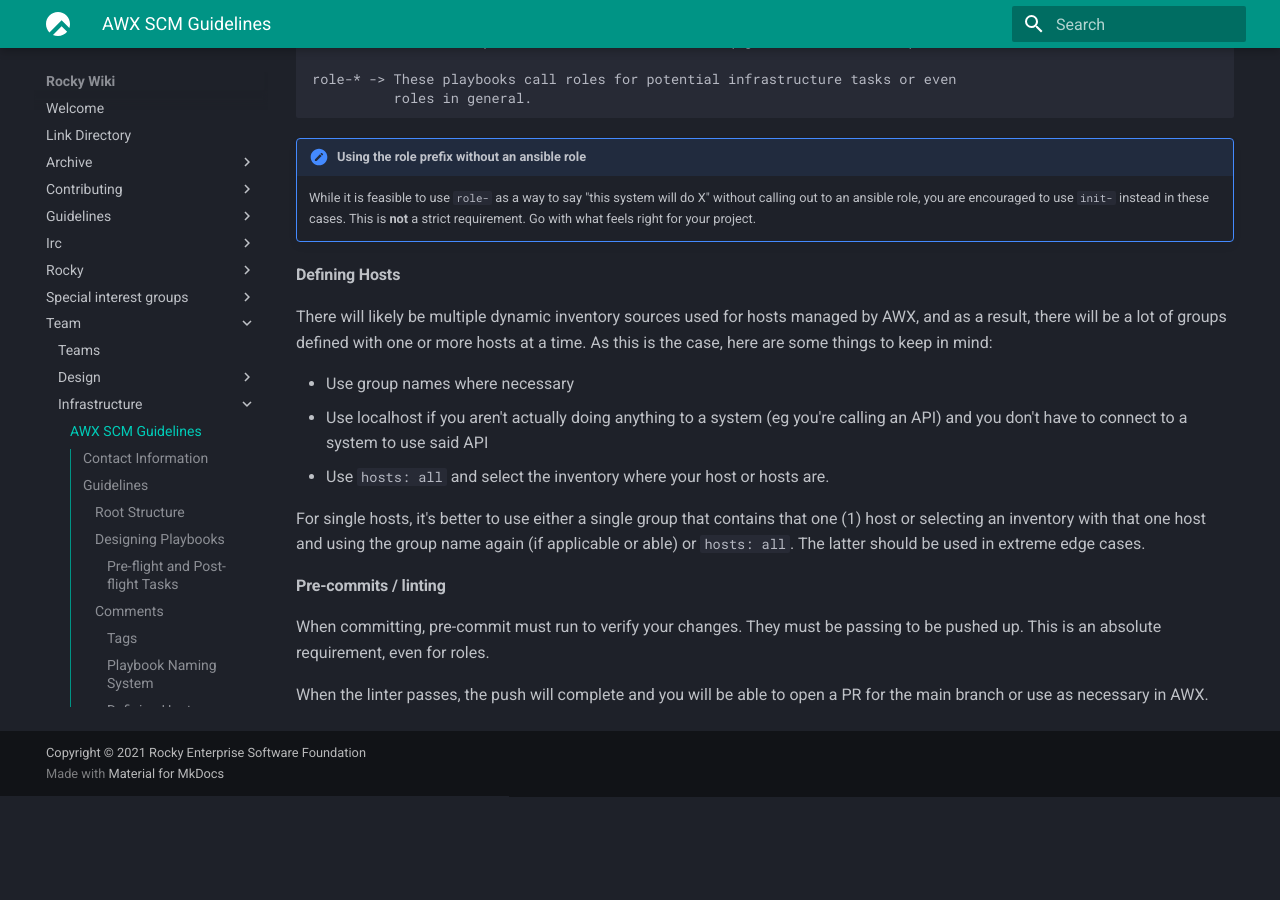
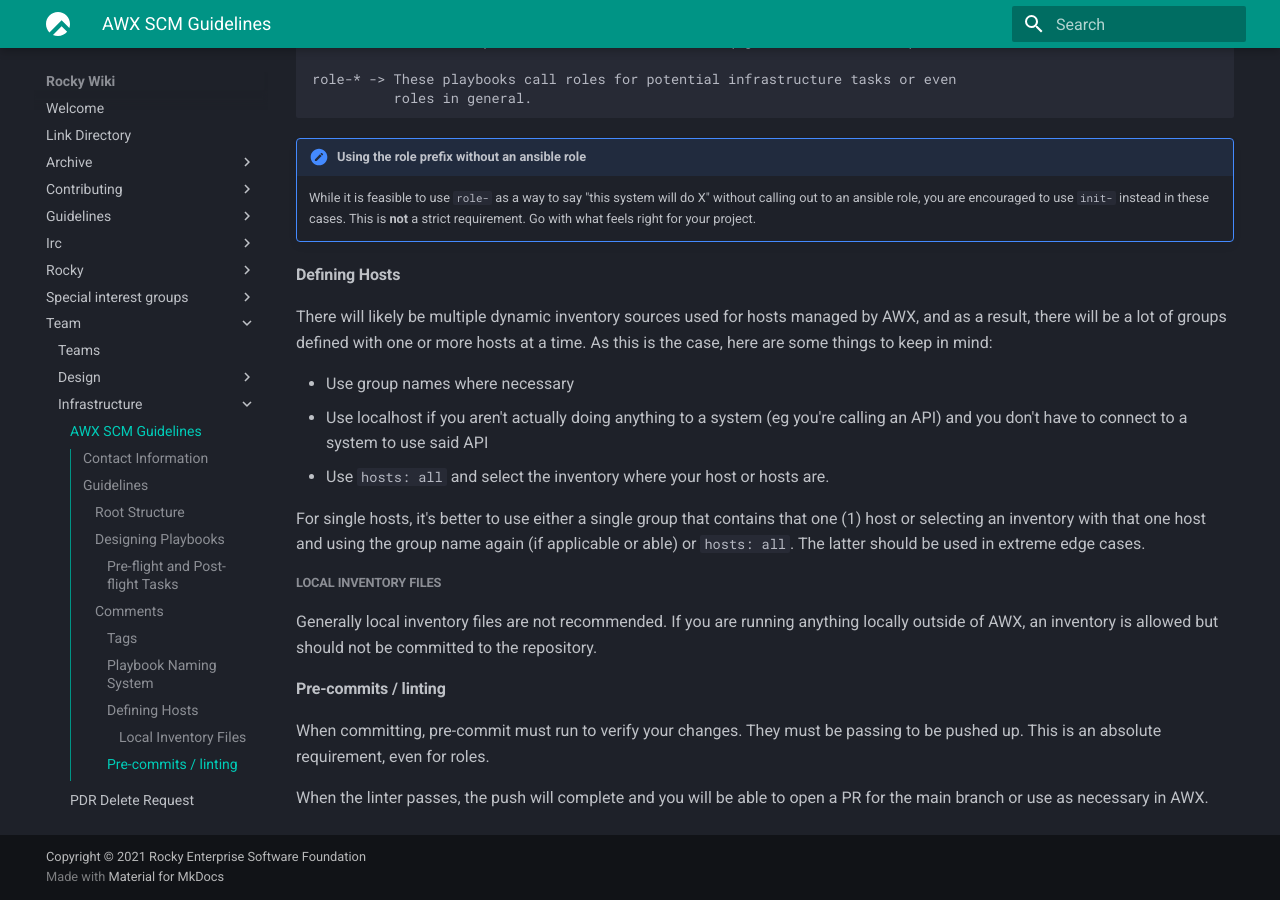
Before and after one commit to rocky-linux/wiki.rockylinux.org, an MkDocs documentation site: the page built from docs/team/infrastructure/awx_scm_guidelines.md, in a window 1280 px wide and 900 px high, scrolled down 3057 px. Built offline with MkDocs 1.6.1 and Material for MkDocs 9.7.7, drawn with Linux system fonts in a browser that asks for light colours; before the commit the page ends 3853 px from its top, so only the background shows below that.

Commit message:
add note about inventory files

```diff
--- a/docs/team/infrastructure/awx_scm_guidelines.md
+++ b/docs/team/infrastructure/awx_scm_guidelines.md
@@ -137,6 +137,10 @@
 
 For single hosts, it's better to use either a single group that contains that one (1) host or selecting an inventory with that one host and using the group name again (if applicable or able) or `hosts: all`. The latter should be used in extreme edge cases.
 
+##### Local Inventory Files
+
+Generally local inventory files are not recommended. If you are running anything locally outside of AWX, an inventory is allowed but should not be committed to the repository.
+
 #### Pre-commits / linting
 
 When committing, pre-commit must run to verify your changes. They must be passing to be pushed up. This is an absolute requirement, even for roles.
```
